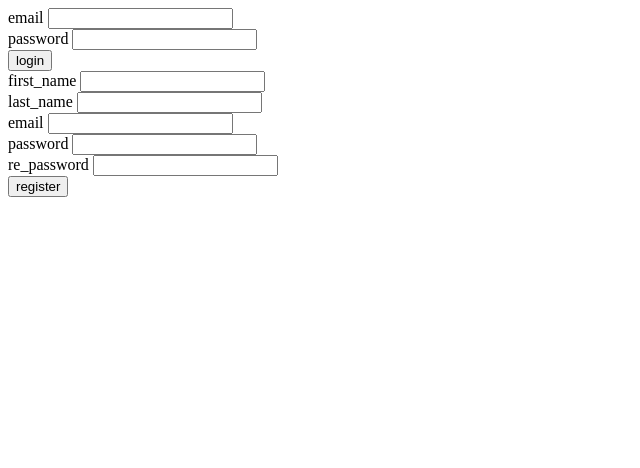
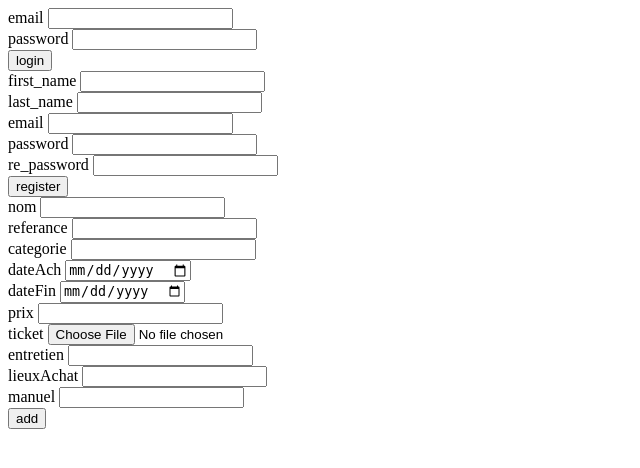
Before and after one commit to cyla00/dashboard, a PHP site: page / in a window 1280 px wide. Shown: the top 468 px of the page, without its empty margins (0-640 px from the left). Run offline with PHP 8.4, Linux system fonts and the light colour scheme.

Commit message:
first layer of add product working

```diff
--- a/index.php
+++ b/index.php
@@ -9,6 +9,9 @@ require_once "./model/registration/registration.err.php";
 //LOGIN REQUIRES
 require "./model/login/login.php";
 require "./model/login/login.err.php";
+
+//ADD PRODUCT
+require './model/products/add.product.php';
  ?>
 
 <!DOCTYPE html>
@@ -63,9 +66,54 @@ require "./model/login/login.err.php";
       if(isset($_POST['register'])){
         Registration::reg()->check();
       }
-      reg_err();
        ?>
     </div>
 
+
+
+
+    <div class="register">
+      <form class="" action="index.php" method="post">
+        <label for="nom">nom</label>
+        <input type="text" name="nom" value=""><br>
+
+        <label for="referance">referance</label>
+        <input type="number" name="referance" value=""><br>
+
+        <label for="categorie">categorie</label>
+        <input type="text" name="categorie" value=""><br>
+
+        <label for="dateAch">dateAch</label>
+        <input type="date" name="dateAch" value=""><br>
+
+        <label for="dateFin">dateFin</label>
+        <input type="date" name="dateFin" value=""><br>
+
+        <label for="prix">prix</label>
+        <input type="number" name="prix" value=""><br>
+
+        <label for="ticket">ticket</label>
+        <input type="file" name="ticket" value=""><br>
+
+        <label for="entretien">entretien</label>
+        <input type="text" name="entretien" value=""><br>
+
+        <label for="lieuxAchat">lieuxAchat</label>
+        <input type="text" name="lieuxAchat" value=""><br>
+
+        <label for="manuel">manuel</label>
+        <input type="text" name="manuel" value=""><br>
+
+
+        <input type="submit" name="add" value="add"><br>
+      </form>
+      <?php
+      if(isset($_POST['add'])){
+        AddProduct::AddInstance()->add();
+      }
+       ?>
+    </div>
+
+
   </body>
 </html>
--- a/model/login/login.php
+++ b/model/login/login.php
@@ -8,18 +8,15 @@
       $this->login_password = $login_password;
     }
 
-    public static function log(){ //LOGIN FORM IMPUT ELEMENTS
-      $log_email = $_POST['log_email'];
-      $log_password = $_POST['log_password'];
-
+    public static function log(){
       $login = new Login($log_email, $log_password);
       return $login;
     }
 
     public function check(){
-      $reg_conn = new Connection();
-      $conn = $reg_conn->connect();
-      session_start();
+      $log_conn = new Connection();
+      $conn = $log_conn->connect();
+      session_start();  //TO DELETE IF CONTROLLER MANAGES
 
       $log_check = "SELECT user_password FROM user WHERE user_email=:email";
 
@@ -41,11 +38,9 @@
         $role_dump = $role_prep->fetch(PDO::FETCH_NUM);
 
         if($role_dump[0] == 'user'){
-          echo "not admin";
           header('Location: index.php?login=success&user=user');
         }
         else{
-          echo "admin";
           header('Location: index.php?login=success&user=admin');
         }
       }
--- /dev/null
+++ b/model/products/add.product.php
@@ -0,0 +1,74 @@
+<?php
+class AddProduct{
+  private $product_id;
+  private $product_nom;
+  private $product_referance;
+  private $product_categorie;
+  private $product_AchaDate;
+  private $product_FinGarantDate;
+  private $product_prix;
+  private $product_ticket;
+  private $product_zoneEntretien;
+  private $product_LieuxAchat;
+  private $product_manuel;
+
+  public function __construct($product_id, $product_nom, $product_referance, $product_categorie, $product_AchaDate, $product_FinGarantDate, $product_prix, $product_ticket, $product_zoneEntretien, $product_LieuxAchat, $product_manuel){
+    $this->login_id = $product_id;
+    $this->login_nom = $product_nom;
+    $this->login_referance = $product_referance;
+    $this->login_categorie = $product_categorie;
+    $this->login_AchaDate = $product_AchaDate;
+    $this->login_FinGarantDate = $product_FinGarantDate;
+    $this->login_prix = $product_prix;
+    $this->login_ticket = $product_ticket;
+    $this->login_zoneEntretien = $product_zoneEntretien;
+    $this->login_LieuxAchat = $product_LieuxAchat;
+    $this->login_manuel = $product_manuel;
+  }
+
+  public static function AddInstance(){
+
+    $id = null;
+    $nom = $_POST['nom'];
+    $referance = $_POST['referance'];
+    $categorie = $_POST['categorie'];
+    $AchaDate = $_POST['dateAch'];
+    $FinGarantDate = $_POST['dateFin'];
+    $prix = $_POST['prix'];
+    $ticket = $_POST['ticket'];
+    $zoneEntretien = $_POST['entretien'];
+    $LieuxAchat = $_POST['lieuxAchat'];
+    $manuel = $_POST['manuel'];
+
+    $AddProduct = new AddProduct($id, $nom, $referance, $categorie, $AchaDate, $FinGarantDate, $prix, $ticket, $zoneEntretien, $LieuxAchat, $manuel);
+    return $AddProduct;
+  }
+
+  public function add(){
+    $add_connection = new Connection();
+    $conn = $add_connection->connect();
+
+    $add_sql = "INSERT INTO produit (nom_produit,	referance_produit,	categorie_produit,	date_achat,	data_fin_garantie,	prix_produit,	photo_ticket,	zone_entretien,	lieux_achat,	manuel_utilisation) VALUES (:nom, :referance, :categorie, :dateAchat, :fateFin, :prix, :photo, :entretien, :lieuxAchat, :manuel)";
+
+    $add_prep = $conn->prepare($add_sql);
+    $add_prep->execute([
+      ':nom' => $this->login_nom,
+      ':referance' => $this->login_referance,
+      ':categorie' => $this->login_categorie,
+      ':dateAchat' => $this->login_AchaDate,
+      ':fateFin' => $this->login_FinGarantDate,
+      ':prix' => $this->login_prix,
+      ':photo' => $this->login_ticket,
+      ':entretien' => $this->login_zoneEntretien,
+      ':lieuxAchat' => $this->login_LieuxAchat,
+      ':manuel' => $this->login_manuel
+    ]);
+
+    if(true){
+      echo "<p class='reg_success'>product added successfull!</p>";
+    }
+    else{
+      echo "<p class='reg_success'>a problem occurred!</p>";
+    }
+  }
+}
```
Also changed, not shown: model/products/delete.product.php (added), model/products/list.product.php (added), model/products/modify.product.php (added).
